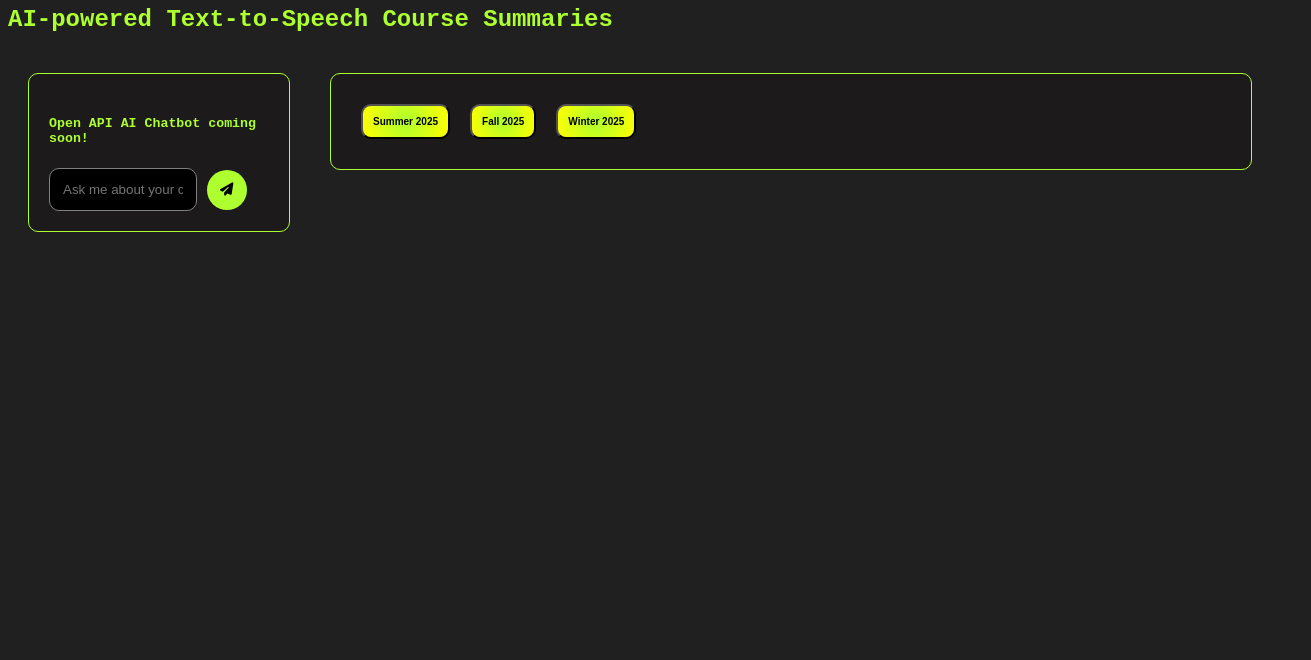
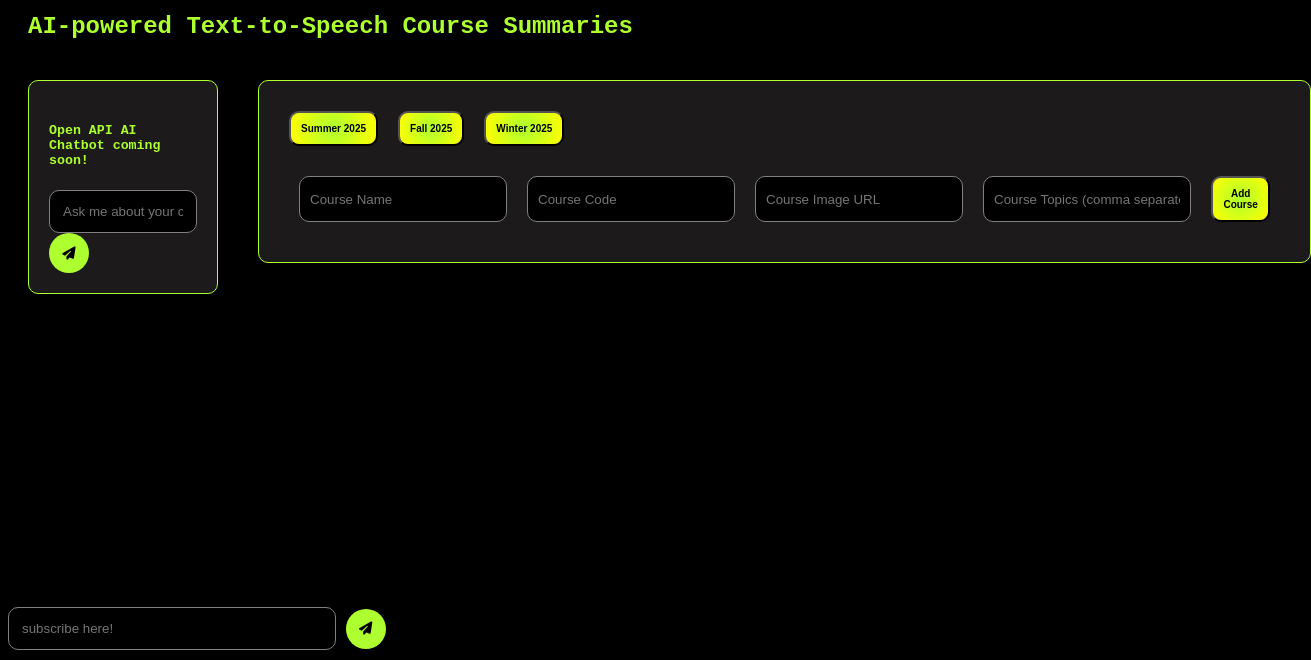
Before and after one commit to helloprof/Podfessor, a plain HTML site: page index.html in a window 1280 px wide. Shown: the part 140-800 px from the top of the page, 1311 px wide, since content can reach past the window. Drawn offline with Linux system fonts and the light colour scheme.

Commit message:
subscribe form and new course forms

```diff
--- a/css/styles.css
+++ b/css/styles.css
@@ -4,7 +4,10 @@ p {
 
 body {
     background-color: #000000;
-    color: white;
+    /* color: white; */
+
+    color: greenyellow;
+    font-family: 'Courier New', Courier, monospace;
 }
 
 a {
@@ -16,7 +19,14 @@ a:visited {
 }
 
 h1 {
-    font-family: 'Press Start 2P'
+    font-family: 'Press Start 2P';
+    padding: 10px;
+    margin: 10px;
+}
+
+h2 {
+    padding: 10px;
+    margin: 10px;
 }
 
 .card {
@@ -70,6 +80,10 @@ img {
     padding: 10px;
     display: flex;
     justify-content: space-between;
+    background-color: #202020;
+    border-radius: 10px;
+    /* border: solid 1px white; */
+
 }
 
 input {
@@ -135,4 +149,31 @@ input:focus {
 main {
     display: flex;
     /* flex-direction: column; */
+    justify-content: space-evenly;
+    /* background-color: #202020;
+    border-radius: 10px; */
 }
+
+#subscribe {
+    margin: 0 auto;
+    position: fixed;
+    bottom: 10px;
+    /* right: 10px; */
+    /* align-items: ; */
+
+}
+
+#newCourseCardForm {
+    display: flex;
+    /* flex-direction: column; */
+    padding: 10px;
+}
+
+#newCourseCardForm input {
+    margin: 10px;
+    padding: 10px;
+    border-radius: 10px;
+    border: solid 1px grey;
+    background-color: black;
+    color: white;
+}
--- a/index.html
+++ b/index.html
@@ -17,21 +17,73 @@
 
 </head>
 
-<body style="background-color: #202020; color: greenyellow; font-family: 'Courier New', Courier, monospace">
+<body>
 
     <nav class="navbar">
         <!-- FROGGY 1: home button/logo -->
         <a href="/">Home</a>
         <!-- FROGGY 2: search bar -->
         <div>
-            <input type="text" placeholder="Search courses..." />
+            <form id="search-form">
+                <input id="search-input" type="text" placeholder="Search courses..." />
                 <button class="search-button"><i class="fa-solid fa-magnifying-glass"></i></button>
+            </form>
+            <script>
+                let searchForm = document.querySelector("#search-form")
+                searchForm.addEventListener("submit", () => {
+                    event.preventDefault()
+                    let searchInput = searchForm.querySelector("#search-input")
+                    let query = searchInput.value.toLowerCase()
+                    // console.log("Searching for:", query)
+
+                    // let courseCards = document.querySelectorAll(".course-card")
+                    let newCourseCard = document.createElement("div")
+                    newCourseCard.classList.add("card")
+                    // newCourseCard.innerHTML = `<h3>Search Results for "${query}"</h3>`
+
+
+                    // // img
+                    // let newCardImg = document.createElement("img")
+                    // newCardImg.src = course.image
+
+                    // // h4 title
+                    let newCardTitle = document.createElement("h4")
+                    newCardTitle.textContent = query
+
+                    // // button
+                    // let newCardButton = document.createElement("button")
+                    // // newCardButton.onclick = () => {
+                    // //     open(course.outlineURL, "_blank", "noopener,noreferrer")
+                    // // }
+                    // newCardButton.className = "button"
+                    // newCardButton.textContent = course.code
+
+                    // // text / paragraph
+                    // let newCardP = document.createElement("p")
+                    // newCardP.textContent = course.topics.join(", ")
+
+                    // // append children to card
+                    // newCard.appendChild(newCardImg)
+                    // newCard.appendChild(newCardTitle)
+                    // newCard.appendChild(newCardButton)
+                    // newCard.appendChild(newCardP)
+
+                    newCourseCard.appendChild(newCardTitle)
+
+
+
+                    let cardsContainer = document.querySelector("#cardsContainer")
+                    // cardsContainer.innerHTML = "" // Clear previous results
+                    cardsContainer.appendChild(newCourseCard)
+                })
+            </script>
+
         </div>
         <!-- FROGGY 3: login/menu -->
         <div class="login-menu">
             <a href="/about">About Us</a>
             <a href="/signup">Sign Up</a>
-            <button class="login-button">LOGIN <i class="fa-solid fa-user"></i></button>
+            <a href="/login"> <button class="login-button">LOGIN <i class="fa-solid fa-user"></i></button></a>
         </div>
     </nav>
     <h1 style="font-family: Press Start 2P;">PodFessor App</h1>
@@ -43,7 +95,8 @@
             <!-- <input type="text" placeholder="Ask me anything about your courses..." /> -->
 
             <form id="chat-form" action="http://httpbin.org/post" method="post">
-            <input id="chatInput" style="width: 120px;" type="text" name="chatInput" placeholder="Ask me about your course!"/>
+                <input id="chatInput" style="width: 120px;" type="text" name="chatInput"
+                    placeholder="Ask me about your course!" />
                 <button type="submit" class="search-button"><i class="fa-solid fa-paper-plane"></i></button>
             </form>
             <script>
@@ -53,16 +106,19 @@
                     let chatInput = document.querySelector("#chatInput")
                     let prompt = chatInput.value
 
+                    // write this as a function to be called by the card buttons  later
+
                     fetch('https://api.openai.com/v1/responses', {
                         method: 'POST',
                         headers: {
                             'Content-Type': 'application/json',
-                        'Authorization': 'Bearer OPEN-AI-KEY-HERE',
+                            'Authorization': 'Bearer OPENAI_API_KEY',
+
                         },
                         body: JSON.stringify({
                             // data
                             "model": "gpt-5",
-                        "input": "generate a podcast script teaching" +prompt
+                            "input": "generate a podcast script teaching" + prompt
                             // for images:
                             // "model": "dall-e-3",
                             // "prompt": "generate an image of" +prompt
@@ -77,8 +133,15 @@
                             chatResponse.textContent = data.output[1].content[0].text
 
                             chatDiv.appendChild(chatResponse)
+
+                            // now do text to speech
+                            // fetch()
                         })
-                .catch(error => console.error('Error:', error));
+                        .catch(error => {
+
+                            // alert
+                            alert("SUBMISSION ERROR: " + error.message)
+                        });
                 })
 
 
@@ -100,7 +163,10 @@
         </div>
 
     </main>
-
+    <form id="subscribe" action="http://httpbin.org/post" method="post">
+        <input name="email" type="email" placeholder="subscribe here!" />
+        <button type="submit" class="search-button"><i class="fa-solid fa-paper-plane"></i></button>
+    </form>
 </body>
 
 <script src="/js/courses.js"></script>
--- a/js/app.js
+++ b/js/app.js
@@ -20,6 +20,60 @@ let generateSemesterButtons = (semesters) => {
         })
         semesterContainer.appendChild(semesterButton)
     })
+
+    let newCourseCardForm = document.createElement("form")
+    newCourseCardForm.id = "newCourseCardForm"
+    // newCourseCardForm.action = "http://httpbin.org/post"
+    // newCourseCardForm.method = "POST"
+
+    let courseNameInput = document.createElement("input")
+    courseNameInput.type = "text"
+    courseNameInput.placeholder = "Course Name"
+    courseNameInput.id = "courseNameInput"
+    courseNameInput.name = "courseName"
+
+    let courseCodeInput = document.createElement("input")
+    courseCodeInput.type = "text"
+    courseCodeInput.placeholder = "Course Code"
+    courseCodeInput.id = "courseCodeInput"
+    courseCodeInput.name = "courseCode"
+
+    let courseImageInput = document.createElement("input")
+    courseImageInput.type = "text"
+    courseImageInput.placeholder = "Course Image URL"
+    courseImageInput.id = "courseImageInput"
+    courseImageInput.name = "courseImage"
+
+    let courseTopicsInput = document.createElement("input")
+    courseTopicsInput.type = "text"
+    courseTopicsInput.placeholder = "Course Topics (comma separated)"
+    courseTopicsInput.id = "courseTopicsInput"
+    courseTopicsInput.name = "courseTopics"
+
+    let addCourseButton = document.createElement("button")
+    addCourseButton.type = "submit"
+    addCourseButton.textContent = "Add Course"
+    addCourseButton.className = "button"
+
+    newCourseCardForm.appendChild(courseNameInput)
+    newCourseCardForm.appendChild(courseCodeInput)
+    newCourseCardForm.appendChild(courseImageInput)
+    newCourseCardForm.appendChild(courseTopicsInput)
+    newCourseCardForm.appendChild(addCourseButton)
+
+    newCourseCardForm.addEventListener("submit", (event) => {
+        event.preventDefault()
+        let newCourse = {
+            name: courseNameInput.value,
+            code: courseCodeInput.value,
+            image: courseImageInput.value,
+            topics: courseTopicsInput.value.split(",").map(topic => topic.trim()),
+        }
+        console.log("New Course to add:", newCourse)
+        generateCourseCards([newCourse])
+    })
+
+    semesterContainer.appendChild(newCourseCardForm)
 }
 
 
```
Lines whose indentation alone changed are shown as unchanged.
